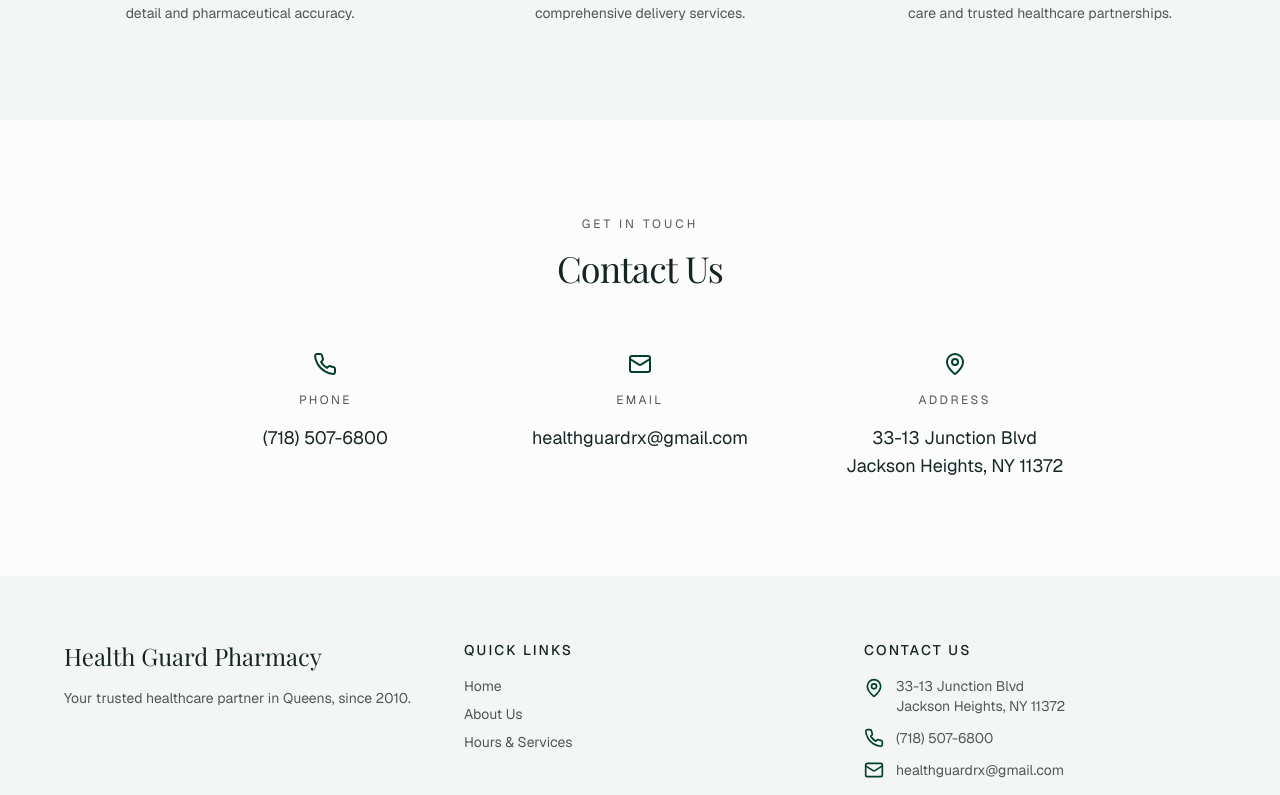
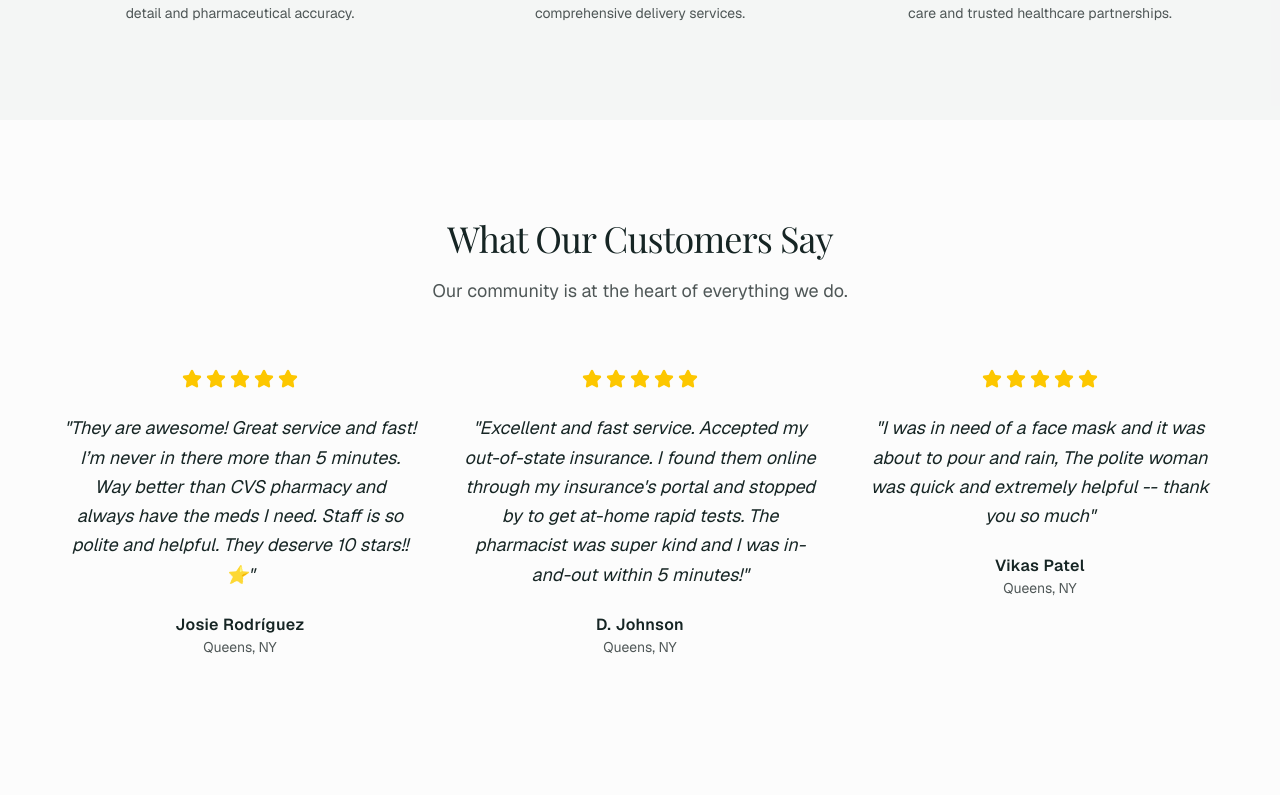
Before and after one commit to j-a-man/healthguardpharmacy, a Next.js app: page /about in a window 1280 px wide. Shown: the part 1165-1960 px from the top of the page. Built offline with nearby package versions, Linux system fonts and the light colour scheme; a web font is replaced by a local one.

Commit message:
updated reviews

```diff
--- a/app/about/page.tsx
+++ b/app/about/page.tsx
@@ -1,6 +1,32 @@
-import { Mail, Phone, MapPin } from "lucide-react"
+import { Mail, Phone, MapPin, Star } from "lucide-react"
 
 export default function AboutPage() {
+
+  const testimonials = [
+    {
+      quote:
+        "They are awesome! Great service and fast! I’m never in there more than 5 minutes. Way better than CVS pharmacy and always have the meds I need. Staff is so polite and helpful. They deserve 10 stars!! ⭐️",
+      name: "Josie Rodríguez",
+      location: "Queens, NY",
+      rating: 5,
+    },
+    {
+      quote:
+        "Excellent and fast service. Accepted my out-of-state insurance. I found them online through my insurance's portal and stopped by to get at-home rapid tests. The pharmacist was super kind and I was in-and-out within 5 minutes!",
+      name: "D. Johnson",
+      location: "Queens, NY",
+      rating: 5,
+    },
+    {
+      quote:
+        "I was in need of a face mask and it was about to pour and rain, The polite woman was quick and extremely helpful -- thank you so much",
+      name: "Vikas Patel",
+      location: "Queens, NY",
+      rating: 5,
+    },
+  ]
+
+
   return (
     <main className="min-h-screen pt-20">
       {/* Page Header */}
@@ -80,6 +106,64 @@ export default function AboutPage() {
         </div>
       </section>
 
+
+      <section className="py-24 px-6 lg:px-12">
+        <div className="max-w-6xl mx-auto">
+          {" "}
+          <div className="space-y-16">
+            <div className="text-center space-y-4">
+              <h2 className="font-[family-name:var(--font-playfair)] text-3xl md:text-4xl font-light tracking-tight text-foreground leading-tight">
+                What Our Customers Say
+              </h2>
+              <p className="text-lg text-muted-foreground max-w-2xl mx-auto">
+                Our community is at the heart of everything we do.
+              </p>
+            </div>
+
+            {/* Testimonials Grid */}
+            <div className="grid grid-cols-1 md:grid-cols-3 gap-12">
+              {testimonials.map((testimonial, index) => (
+                <div key={index} className="text-center space-y-6">
+                  {/* Star Rating */}
+                  <div className="flex justify-center gap-1">
+                    {Array.from({ length: testimonial.rating }).map((_, i) => (
+                      <Star
+                        key={i}
+                        className="h-5 w-5 text-yellow-400 fill-yellow-400"
+                      />
+                    ))}
+                    {/* Fill empty stars if rating is less than 5 */}
+                    {Array.from({ length: 5 - testimonial.rating }).map(
+                      (_, i) => (
+                        <Star
+                          key={i}
+                          className="h-5 w-5 text-muted-foreground/30"
+                        />
+                      ),
+                    )}
+                  </div>
+
+                  {/* Quote */}
+                  <blockquote className="text-lg text-foreground leading-relaxed italic">
+                    "{testimonial.quote}"
+                  </blockquote>
+
+                  {/* Author */}
+                  <div>
+                    <p className="font-semibold tracking-wide text-foreground">
+                      {testimonial.name}
+                    </p>
+                    <p className="text-sm text-muted-foreground">
+                      {testimonial.location}
+                    </p>
+                  </div>
+                </div>
+              ))}
+            </div>
+          </div>
+        </div>
+      </section>
+
       {/* Contact Information */}
       <section className="py-24 px-6 lg:px-12">
         <div className="max-w-4xl mx-auto">
--- a/app/page.tsx
+++ b/app/page.tsx
@@ -1,8 +1,33 @@
 import Link from "next/link"
 import { Button } from "@/components/ui/button"
-import { ArrowRight, MapPin, Clock, Globe } from "lucide-react"
+import { ArrowRight, MapPin, Clock, Globe, Star } from "lucide-react"
 
 export default function HomePage() {
+
+  const testimonials = [
+    {
+      quote:
+        "They are awesome! Great service and fast! I’m never in there more than 5 minutes. Way better than CVS pharmacy and always have the meds I need. Staff is so polite and helpful. They deserve 10 stars!! ⭐️",
+      name: "Josie Rodríguez",
+      location: "Queens, NY",
+      rating: 5,
+    },
+    {
+      quote:
+        "Excellent and fast service. Accepted my out-of-state insurance. I found them online through my insurance's portal and stopped by to get at-home rapid tests. The pharmacist was super kind and I was in-and-out within 5 minutes!",
+      name: "D. Johnson",
+      location: "Queens, NY",
+      rating: 5,
+    },
+    {
+      quote:
+        "I was in need of a face mask and it was about to pour and rain, The polite woman was quick and extremely helpful -- thank you so much",
+      name: "Vikas Patel",
+      location: "Queens, NY",
+      rating: 5,
+    },
+  ]
+
   return (
     <main className="min-h-screen">
       {/* Hero Section */}
@@ -59,12 +84,14 @@ export default function HomePage() {
       <section className="py-24 px-6 lg:px-12 bg-muted/30">
         <div className="max-w-6xl mx-auto">
           <h2 className="text-xs tracking-[0.25em] text-muted-foreground text-center mb-16">ADDITIONAL SERVICES</h2>
-          <div className="grid grid-cols-1 md:grid-cols-2 lg:grid-cols-4 gap-8">
+          <div className="grid grid-cols-2 md:grid-cols-1 lg:grid-cols-3 gap-8">
             {[
               { title: "NOTARY PUBLIC", description: "Professional notary services available most weekdays" },
               { title: "OMNICARDS", description: "Omnicards can be recharged" },
               { title: "FAX & PRINT", description: "Fax and printing services ($1 per page)" },
               { title: "LOTTERY & SCRATCH-OFFS", description: "Play lottery and scratch-offs here!" },
+              { title: "PHOTOCOPY", description: "Make photocopies for 10 cents per page!" },
+              { title: "SERVICE", description: "At HGP we offer fast and friendly service!" },
             ].map((service, index) => (
               <div
                 key={index}
@@ -77,6 +104,65 @@ export default function HomePage() {
           </div>
         </div>
       </section>
+
+      <section className="py-24 px-6 lg:px-12">
+        <div className="max-w-6xl mx-auto">
+          {" "}
+          <div className="space-y-16">
+            <div className="text-center space-y-4">
+              <h2 className="font-[family-name:var(--font-playfair)] text-3xl md:text-4xl font-light tracking-tight text-foreground leading-tight">
+                What Our Customers Say
+              </h2>
+              <p className="text-lg text-muted-foreground max-w-2xl mx-auto">
+                Our community is at the heart of everything we do.
+              </p>
+            </div>
+
+            {/* Testimonials Grid */}
+            <div className="grid grid-cols-1 md:grid-cols-3 gap-12">
+              {testimonials.map((testimonial, index) => (
+                <div key={index} className="text-center space-y-6">
+                  {/* Star Rating */}
+                  <div className="flex justify-center gap-1">
+                    {Array.from({ length: testimonial.rating }).map((_, i) => (
+                      <Star
+                        key={i}
+                        className="h-5 w-5 text-yellow-400 fill-yellow-400"
+                      />
+                    ))}
+                    {/* Fill empty stars if rating is less than 5 */}
+                    {Array.from({ length: 5 - testimonial.rating }).map(
+                      (_, i) => (
+                        <Star
+                          key={i}
+                          className="h-5 w-5 text-muted-foreground/30"
+                        />
+                      ),
+                    )}
+                  </div>
+
+                  {/* Quote */}
+                  <blockquote className="text-lg text-foreground leading-relaxed italic">
+                    "{testimonial.quote}"
+                  </blockquote>
+
+                  {/* Author */}
+                  <div>
+                    <p className="font-semibold tracking-wide text-foreground">
+                      {testimonial.name}
+                    </p>
+                    <p className="text-sm text-muted-foreground">
+                      {testimonial.location}
+                    </p>
+                  </div>
+                </div>
+              ))}
+            </div>
+          </div>
+        </div>
+      </section>
+
+
     </main>
   )
 }
```
